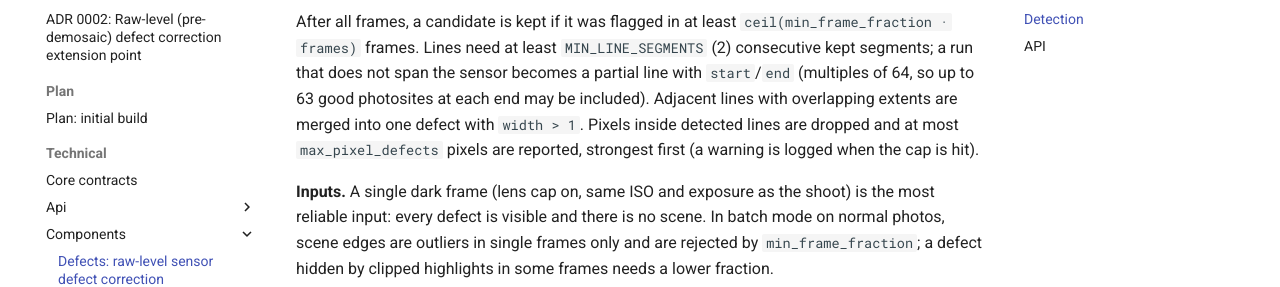
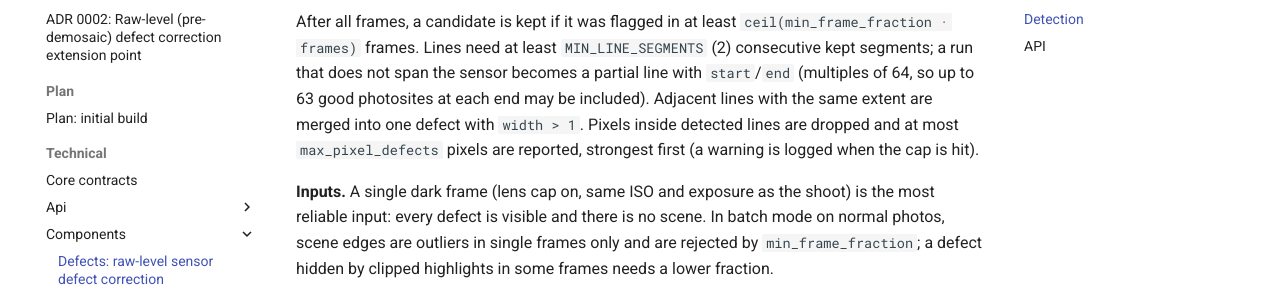
Before and after one commit to emiliano-f/raw-portrait-pipeline, an MkDocs documentation site: the page built from docs/technical/components/defects.md, in a window 1280 px wide and 900 px high, scrolled down 2244 px. Shown: the part 197-484 px from the top of the window. Built offline with MkDocs 1.6.1 and Material for MkDocs 9.7.7, drawn with Linux system fonts in a browser that asks for light colours; comment, search, counter and statistics services are not loaded.

Commit message:
Merge adjacent detected lines only when their extents match

```diff
--- a/docs/technical/components/defects.md
+++ b/docs/technical/components/defects.md
@@ -94,8 +94,8 @@ After all frames, a candidate is kept if it was flagged in at least
 `ceil(min_frame_fraction · frames)` frames. Lines need at least
 `MIN_LINE_SEGMENTS` (2) consecutive kept segments; a run that does not span the
 sensor becomes a partial line with `start`/`end` (multiples of 64, so up to 63
-good photosites at each end may be included). Adjacent lines with overlapping
-extents are merged into one defect with `width > 1`. Pixels inside detected
+good photosites at each end may be included). Adjacent lines with the same
+extent are merged into one defect with `width > 1`. Pixels inside detected
 lines are dropped and at most `max_pixel_defects` pixels are reported,
 strongest first (a warning is logged when the cap is hit).
 
```
Also changed, not shown: 1 other file.
